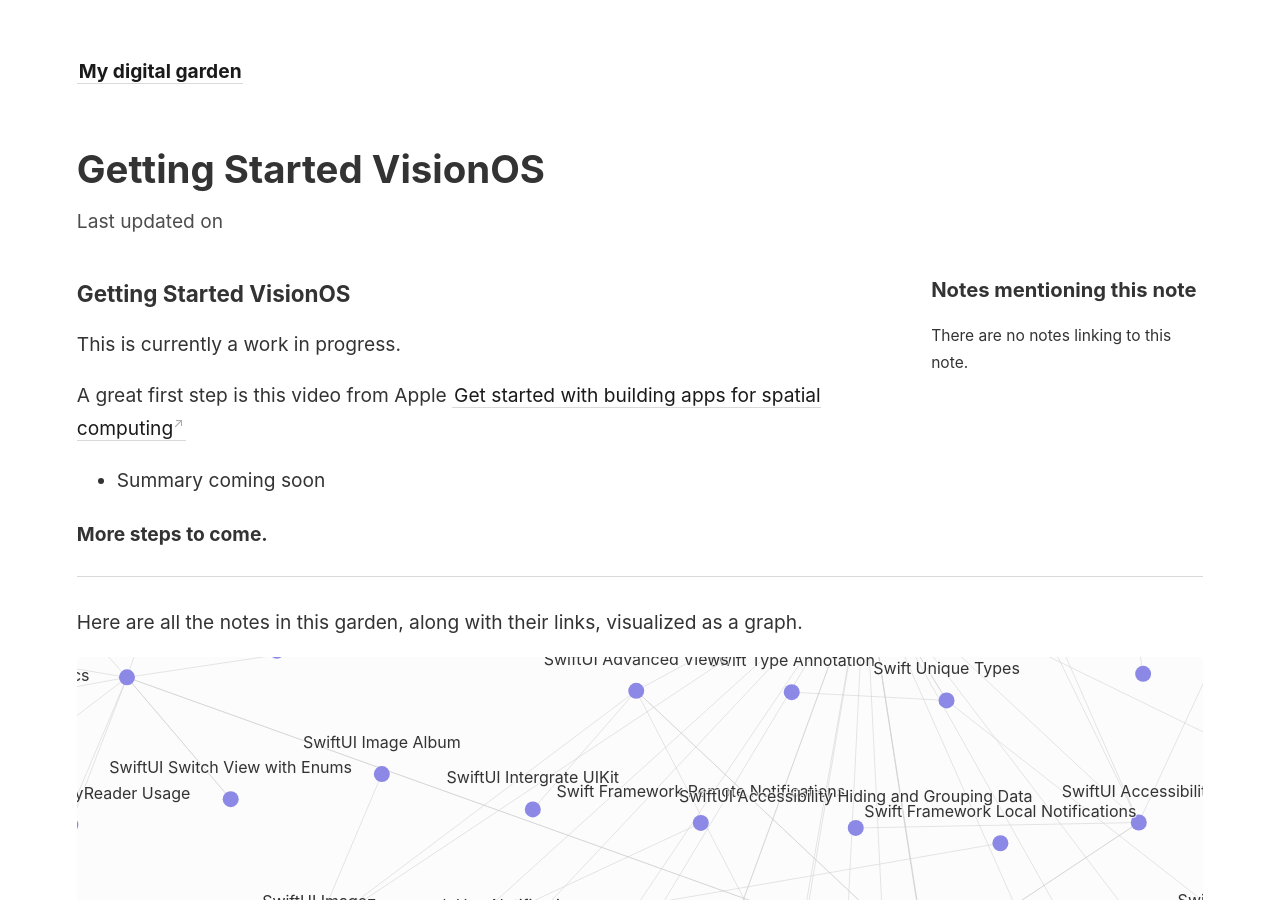
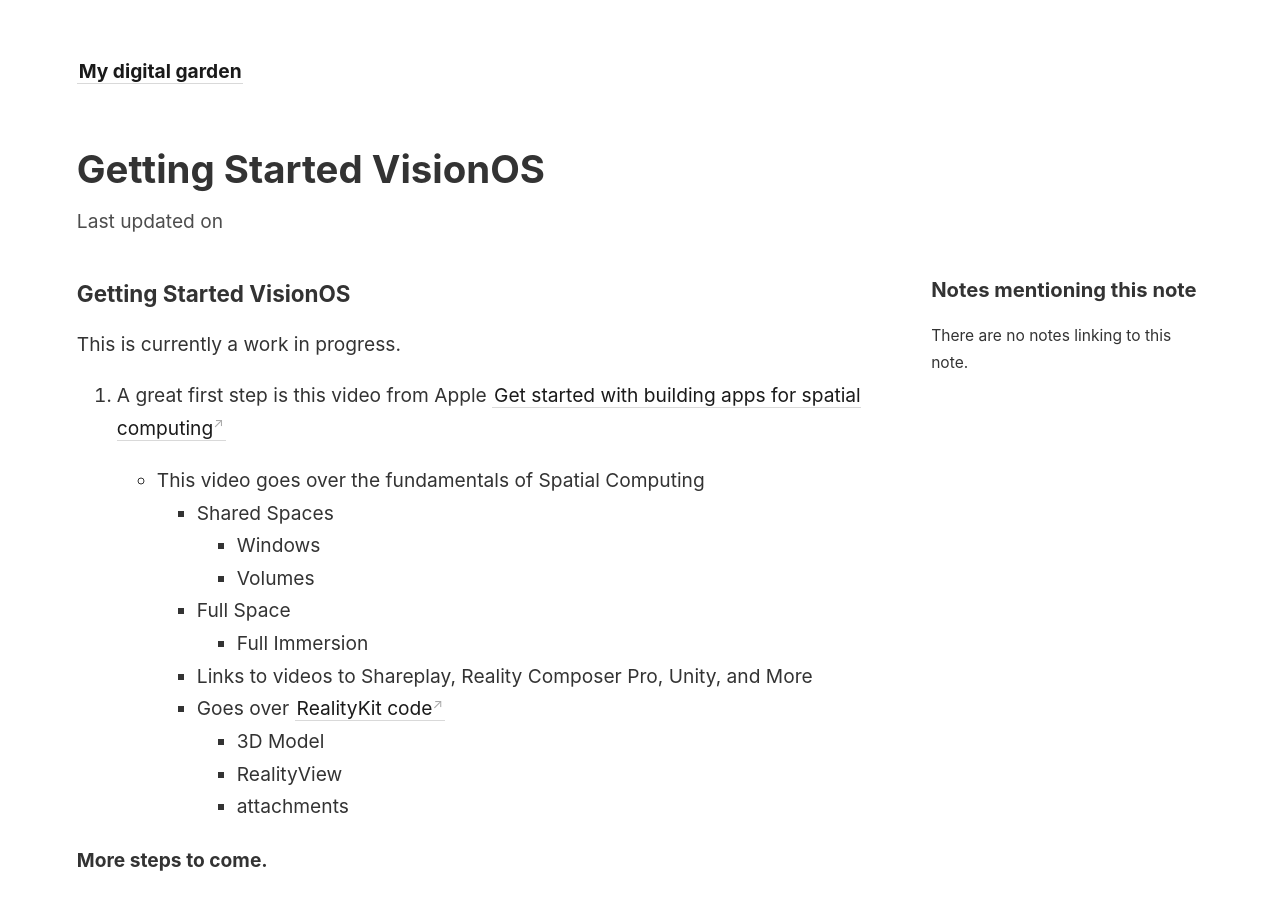
Before and after one commit to ahrchen/digital-garden-knowselfdaily, a Jekyll site: the page built from _notes/VisionOS/Getting Started VisionOS.md, in a window 1280 px wide and 900 px high. Built offline with Jekyll 4.4.1, drawn with Linux system fonts in a browser that asks for light colours.

Commit message:
Add Summary to Getting Started VisionOS

```diff
--- a/_notes/VisionOS/Getting Started VisionOS.md
+++ b/_notes/VisionOS/Getting Started VisionOS.md
@@ -6,8 +6,19 @@ title: Getting Started VisionOS
 
 This is currently a work in progress.
 
-A great first step is this video from Apple [Get started with building apps for spatial computing](https://developer.apple.com/videos/play/wwdc2023/10260/)
+1. A great first step is this video from Apple [Get started with building apps for spatial computing](https://developer.apple.com/videos/play/wwdc2023/10260/)
 
-- Summary coming soon
+    - This video goes over the fundamentals of Spatial Computing
+        - Shared Spaces
+            - Windows
+            - Volumes
+        - Full Space
+            -  Full Immersion
+        - Links to videos to Shareplay, Reality Composer Pro, Unity, and More
+        - Goes over [RealityKit code](https://developer.apple.com/documentation/visionos/world)
+            - 3D Model
+            - RealityView
+            - attachments
+
 
 #### More steps to come.
```
